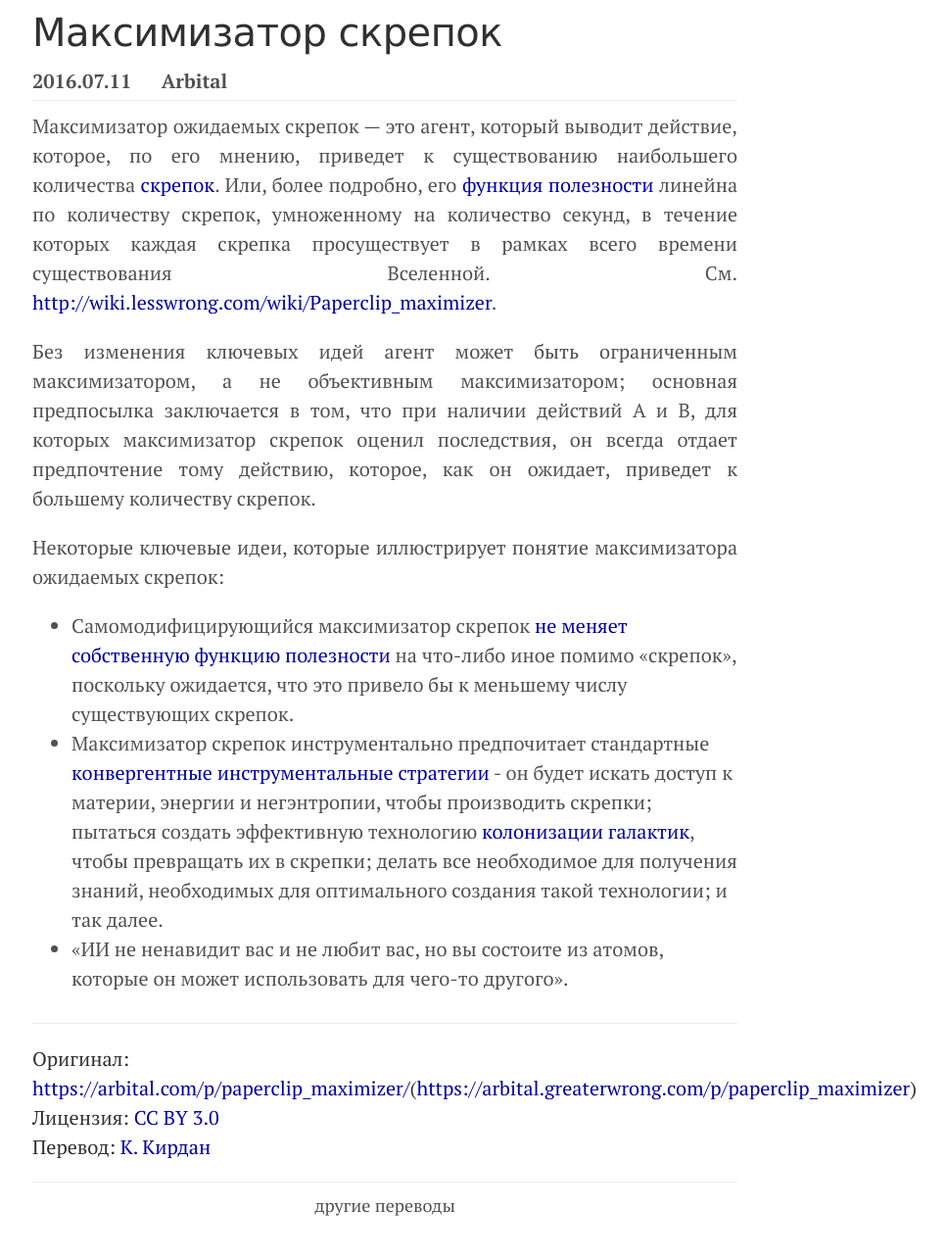
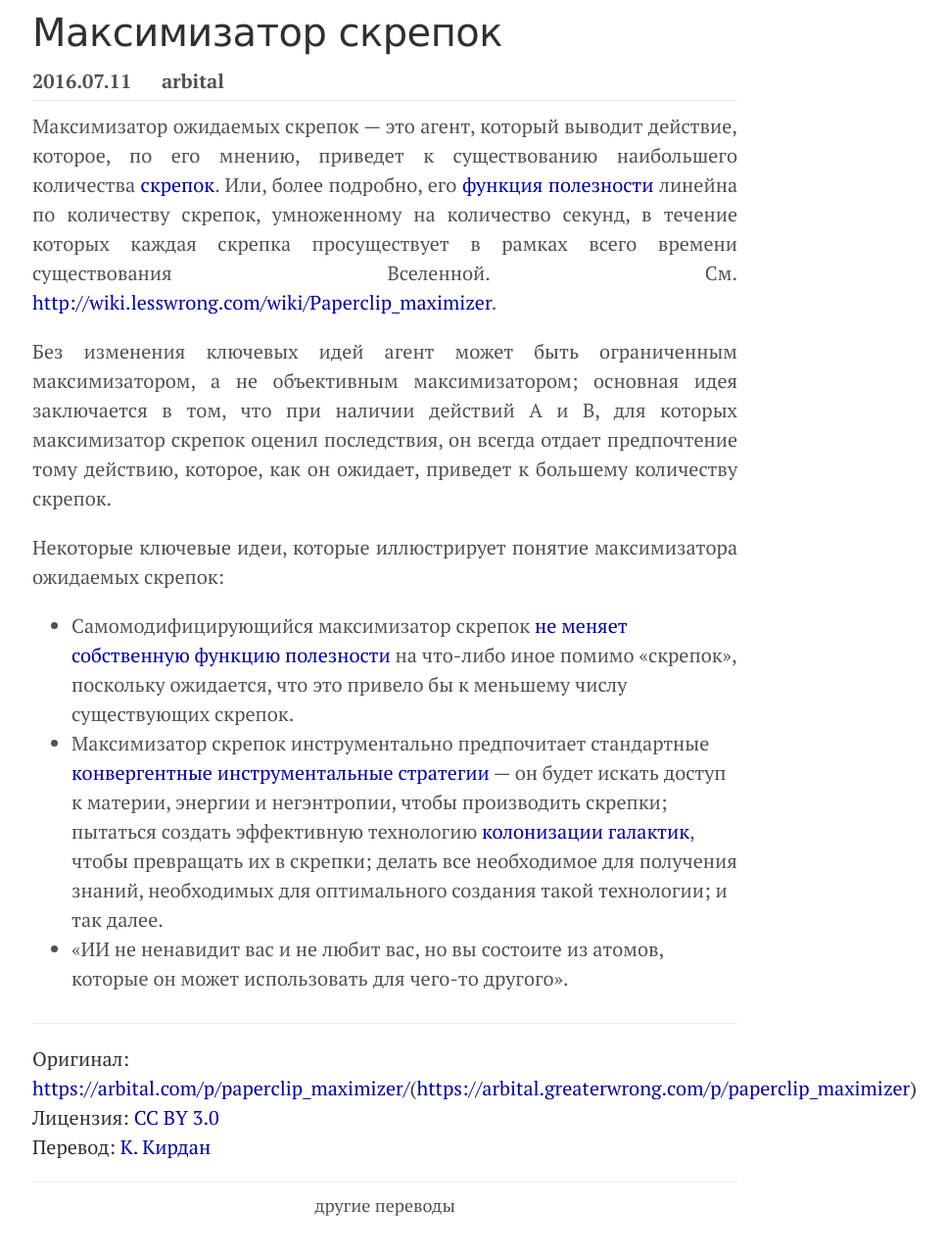
Before and after one commit to KKirdan/kkirdan.github.io, a Jekyll site: the page built from translations/arbital/paperclip-maximizer.md, in a window 1280 px wide. Shown: the whole page at 98% size, without its empty margins (247-1213 px from the left). Built offline with Jekyll 4.4.1, drawn with Linux system fonts in a browser that asks for light colours.

Commit message:
Update paperclip-maximizer.md

```diff
--- a/translations/arbital/paperclip-maximizer.md
+++ b/translations/arbital/paperclip-maximizer.md
@@ -1,7 +1,7 @@
 ---
 layout: translation
 title: Максимизатор скрепок
-source: Arbital
+source: arbital
 original_date: 2016.07.11
 original: https://arbital.com/p/paperclip_maximizer/
 original2: https://arbital.greaterwrong.com/p/paperclip_maximizer
@@ -13,10 +13,10 @@ license:
 ---
 Максимизатор ожидаемых скрепок — это агент, который выводит действие, которое, по его мнению, приведет к существованию наибольшего количества [скрепок](https://arbital.com/p/paperclip/). Или, более подробно, его [функция полезности](https://arbital.com/p/value_alignment_utility/) линейна по количеству скрепок, умноженному на количество секунд, в течение которых каждая скрепка просуществует в рамках всего времени существования Вселенной. См. [http://wiki.lesswrong.com/wiki/Paperclip_maximizer](http://wiki.lesswrong.com/wiki/Paperclip_maximizer).
 
-Без изменения ключевых идей агент может быть ограниченным максимизатором, а не объективным максимизатором; основная предпосылка заключается в том, что при наличии действий A и B, для которых максимизатор скрепок оценил последствия, он всегда отдает предпочтение тому действию, которое, как он ожидает, приведет к большему количеству скрепок.
+Без изменения ключевых идей агент может быть ограниченным максимизатором, а не объективным максимизатором; основная идея заключается в том, что при наличии действий A и B, для которых максимизатор скрепок оценил последствия, он всегда отдает предпочтение тому действию, которое, как он ожидает, приведет к большему количеству скрепок.
 
 Некоторые ключевые идеи, которые иллюстрирует понятие максимизатора ожидаемых скрепок:
 
 * Самомодифицирующийся максимизатор скрепок [не меняет собственную функцию полезности](https://arbital.com/p/preference_stability/) на что-либо иное помимо «скрепок», поскольку ожидается, что это привело бы к меньшему числу существующих скрепок.
-* Максимизатор скрепок инструментально предпочитает стандартные [конвергентные инструментальные стратегии](https://arbital.com/p/convergent_strategies/) - он будет искать доступ к материи, энергии и негэнтропии, чтобы производить скрепки; пытаться создать эффективную технологию [колонизации галактик](https://arbital.com/p/cosmic_endowment/), чтобы превращать их в скрепки; делать все необходимое для получения знаний, необходимых для оптимального создания такой технологии; и так далее.
+* Максимизатор скрепок инструментально предпочитает стандартные [конвергентные инструментальные стратегии](https://arbital.com/p/convergent_strategies/) — он будет искать доступ к материи, энергии и негэнтропии, чтобы производить скрепки; пытаться создать эффективную технологию [колонизации галактик](https://arbital.com/p/cosmic_endowment/), чтобы превращать их в скрепки; делать все необходимое для получения знаний, необходимых для оптимального создания такой технологии; и так далее.
 * «ИИ не ненавидит вас и не любит вас, но вы состоите из атомов, которые он может использовать для чего-то другого».
```
